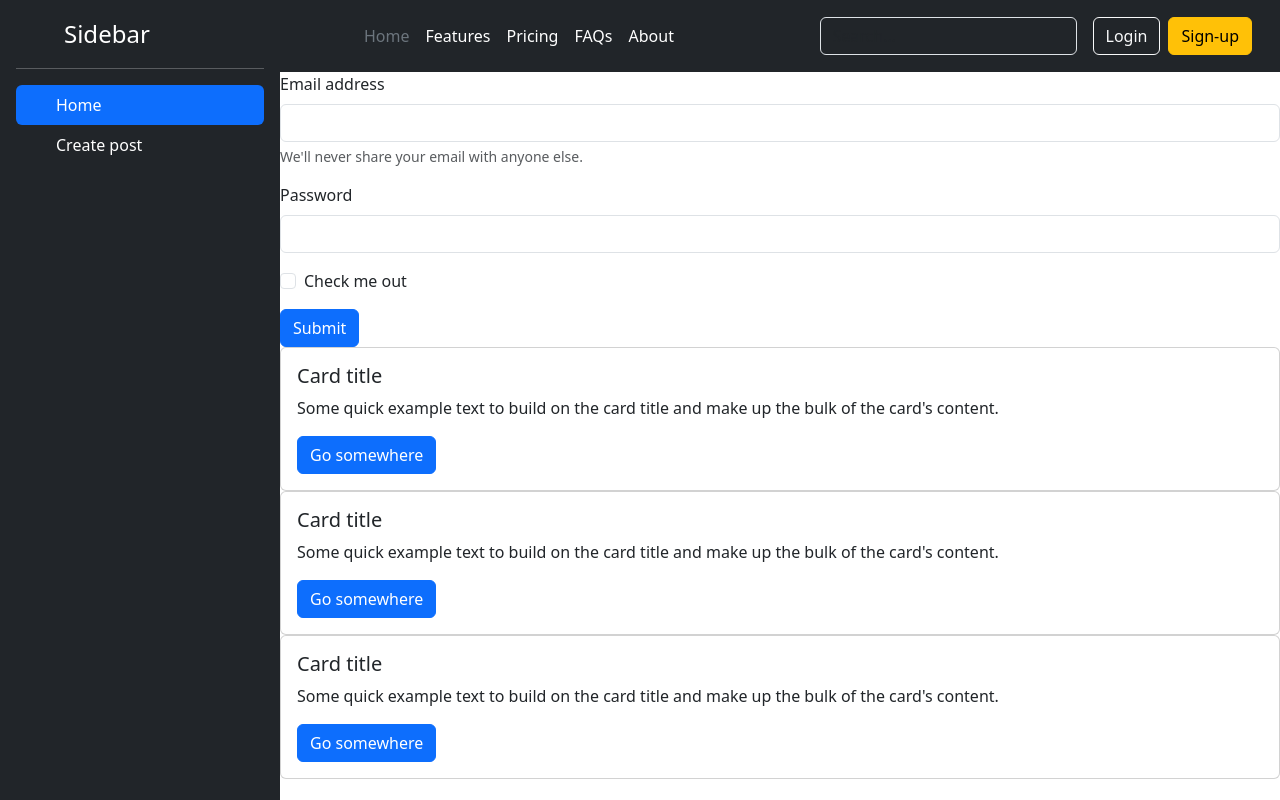
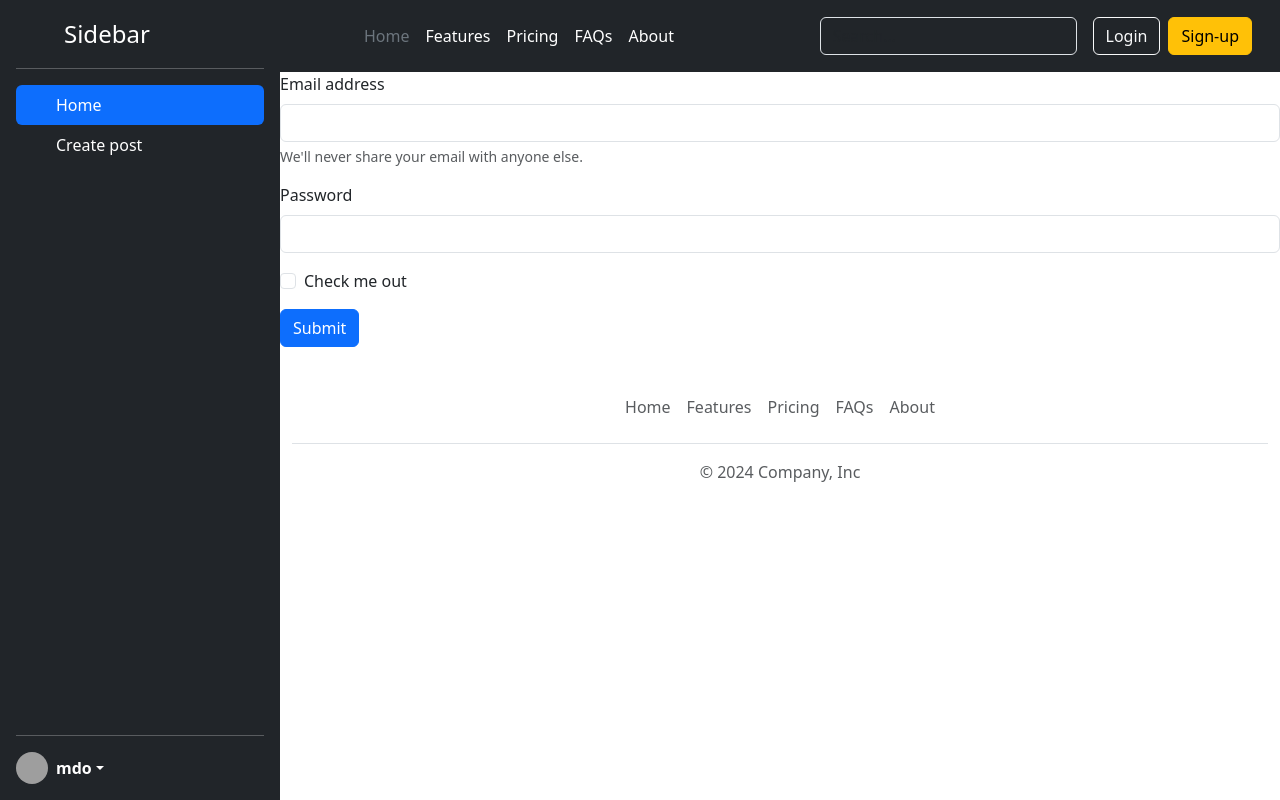
Before and after one commit to dg-codingbapunu/social-media-App, a React (Vite) app in the folder social/: page / in a window 1280 px wide. Shown: the top 800 px of the page. Built offline with nearby package versions, Linux system fonts and the light colour scheme; grey boxes are pictures that could not be loaded.

Commit message:
logic build

```diff
--- a/social/src/App.jsx
+++ b/social/src/App.jsx
@@ -8,14 +8,18 @@ import PostList from "./components/PostList";
 import { useState } from "react";
 
 function App() {
-  const [selectedTab, setSelectedTab] = useState("Home");
+  const [selectedTab, setSelectedTab] = useState("Hpme");
   return (
     <div className="app-container">
       <Sidebar></Sidebar>
       <div className="content">
         <Header></Header>
-        <CreatePost></CreatePost>
-        <PostList></PostList>
+        {selectedTab === "Home" ? (
+          <PostList></PostList>
+        ) : (
+          <CreatePost></CreatePost>
+        )}
+
         <Footer></Footer>
       </div>
     </div>
```
